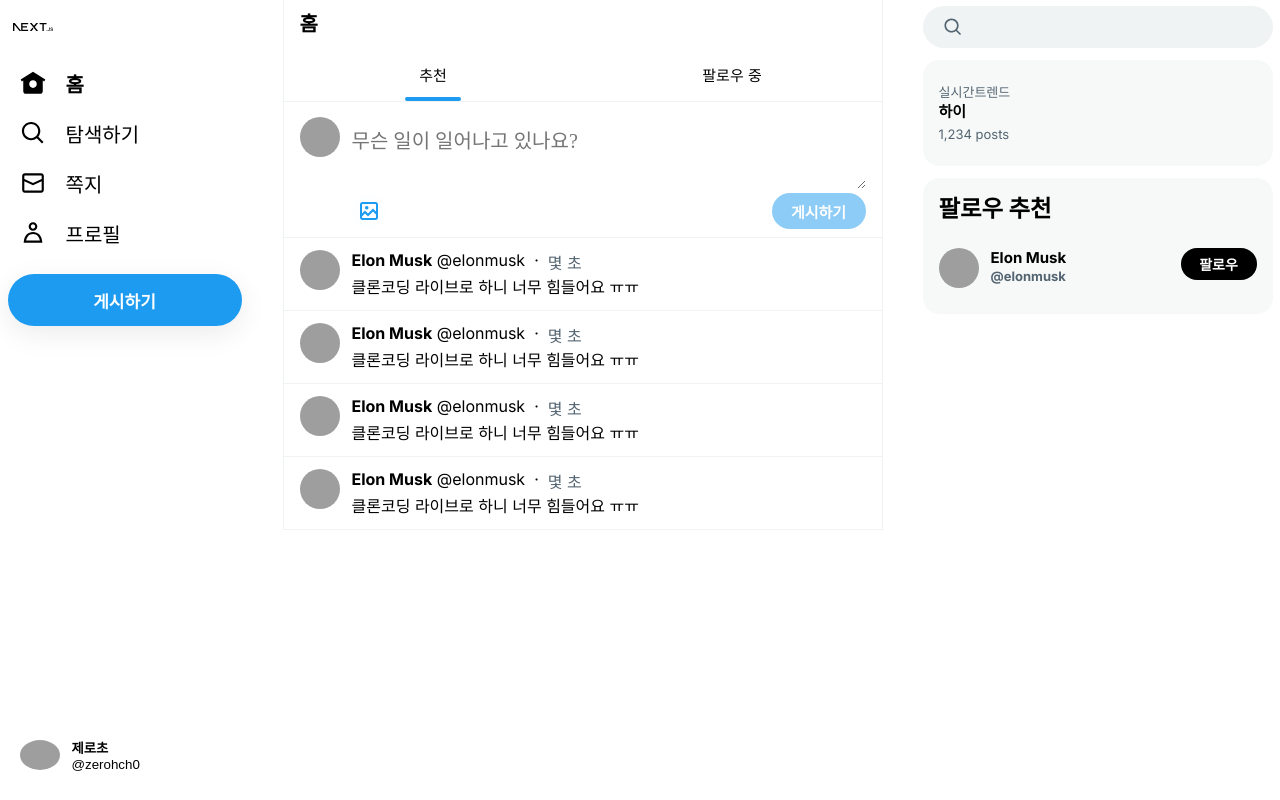
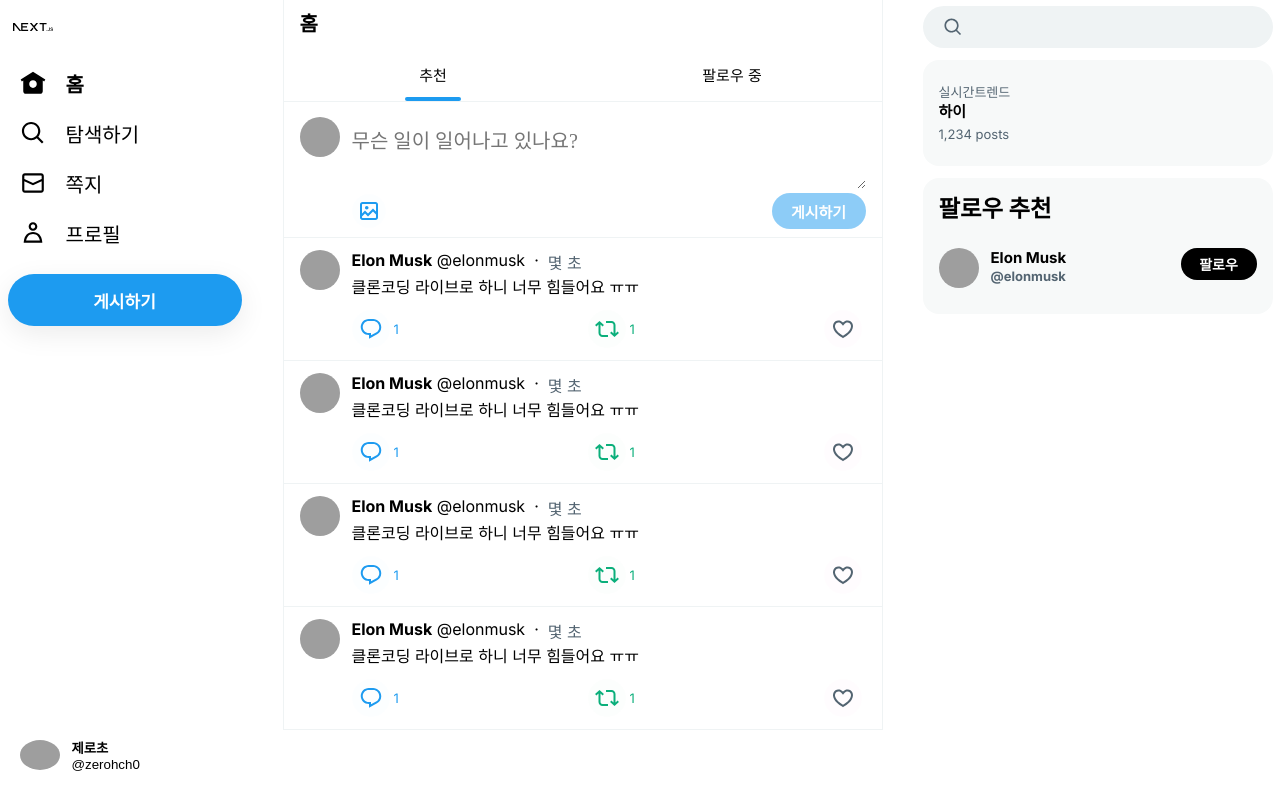
Before and after one commit to San-Goon/zustand, a Next.js app: page /home in a window 1280 px wide. Built offline with nearby package versions, Linux system fonts and the light colour scheme; grey boxes are pictures that could not be loaded.

Commit message:
feat: build ActionButtons by using classnames

```diff
--- a/package.json
+++ b/package.json
@@ -9,6 +9,7 @@
     "lint": "next lint"
   },
   "dependencies": {
+    "classnames": "^2.5.1",
     "dayjs": "^1.11.10",
     "next": "14.0.4",
     "react": "^18",
--- a/src/app/(afterLogin)/_component/ActionButtons.tsx
+++ b/src/app/(afterLogin)/_component/ActionButtons.tsx
@@ -1,3 +1,50 @@
+"use client";
+import style from "./post.module.css";
+import cx from "classnames";
+
 export default function ActionButtons() {
-  return null;
+  const commented = true;
+  const reposted = true;
+  const liked = false;
+
+  const onClickComment = () => {};
+  const onClickRepost = () => {};
+  const onClickHeart = () => {};
+
+  return (
+    <div className={style.actionButtons}>
+      <div
+        className={cx(style.commentButton, { [style.commented]: commented })}
+      >
+        <button onClick={onClickComment}>
+          <svg width={24} viewBox="0 0 24 24" aria-hidden="true">
+            <g>
+              <path d="M1.751 10c0-4.42 3.584-8 8.005-8h4.366c4.49 0 8.129 3.64 8.129 8.13 0 2.96-1.607 5.68-4.196 7.11l-8.054 4.46v-3.69h-.067c-4.49.1-8.183-3.51-8.183-8.01zm8.005-6c-3.317 0-6.005 2.69-6.005 6 0 3.37 2.77 6.08 6.138 6.01l.351-.01h1.761v2.3l5.087-2.81c1.951-1.08 3.163-3.13 3.163-5.36 0-3.39-2.744-6.13-6.129-6.13H9.756z"></path>
+            </g>
+          </svg>
+        </button>
+        <div className={style.count}>{1 || ""}</div>
+      </div>
+      <div className={cx(style.repostButton, reposted && style.reposted)}>
+        <button onClick={onClickRepost}>
+          <svg width={24} viewBox="0 0 24 24" aria-hidden="true">
+            <g>
+              <path d="M4.5 3.88l4.432 4.14-1.364 1.46L5.5 7.55V16c0 1.1.896 2 2 2H13v2H7.5c-2.209 0-4-1.79-4-4V7.55L1.432 9.48.068 8.02 4.5 3.88zM16.5 6H11V4h5.5c2.209 0 4 1.79 4 4v8.45l2.068-1.93 1.364 1.46-4.432 4.14-4.432-4.14 1.364-1.46 2.068 1.93V8c0-1.1-.896-2-2-2z"></path>
+            </g>
+          </svg>
+        </button>
+        <div className={style.count}>{1 || ""}</div>
+      </div>
+      <div className={cx([style.heartButton, liked && style.liked])}>
+        <button onClick={onClickHeart}>
+          <svg width={24} viewBox="0 0 24 24" aria-hidden="true">
+            <g>
+              <path d="M16.697 5.5c-1.222-.06-2.679.51-3.89 2.16l-.805 1.09-.806-1.09C9.984 6.01 8.526 5.44 7.304 5.5c-1.243.07-2.349.78-2.91 1.91-.552 1.12-.633 2.78.479 4.82 1.074 1.97 3.257 4.27 7.129 6.61 3.87-2.34 6.052-4.64 7.126-6.61 1.111-2.04 1.03-3.7.477-4.82-.561-1.13-1.666-1.84-2.908-1.91zm4.187 7.69c-1.351 2.48-4.001 5.12-8.379 7.67l-.503.3-.504-.3c-4.379-2.55-7.029-5.19-8.382-7.67-1.36-2.5-1.41-4.86-.514-6.67.887-1.79 2.647-2.91 4.601-3.01 1.651-.09 3.368.56 4.798 2.01 1.429-1.45 3.146-2.1 4.796-2.01 1.954.1 3.714 1.22 4.601 3.01.896 1.81.846 4.17-.514 6.67z"></path>
+            </g>
+          </svg>
+        </button>
+        <div className={style.count}>{0 || ""}</div>
+      </div>
+    </div>
+  );
 }
```
Also changed, not shown: src/app/(afterLogin)/_component/actionButtons.module.css (deleted), 1 other file (tests, documents, lock files or other folders).
